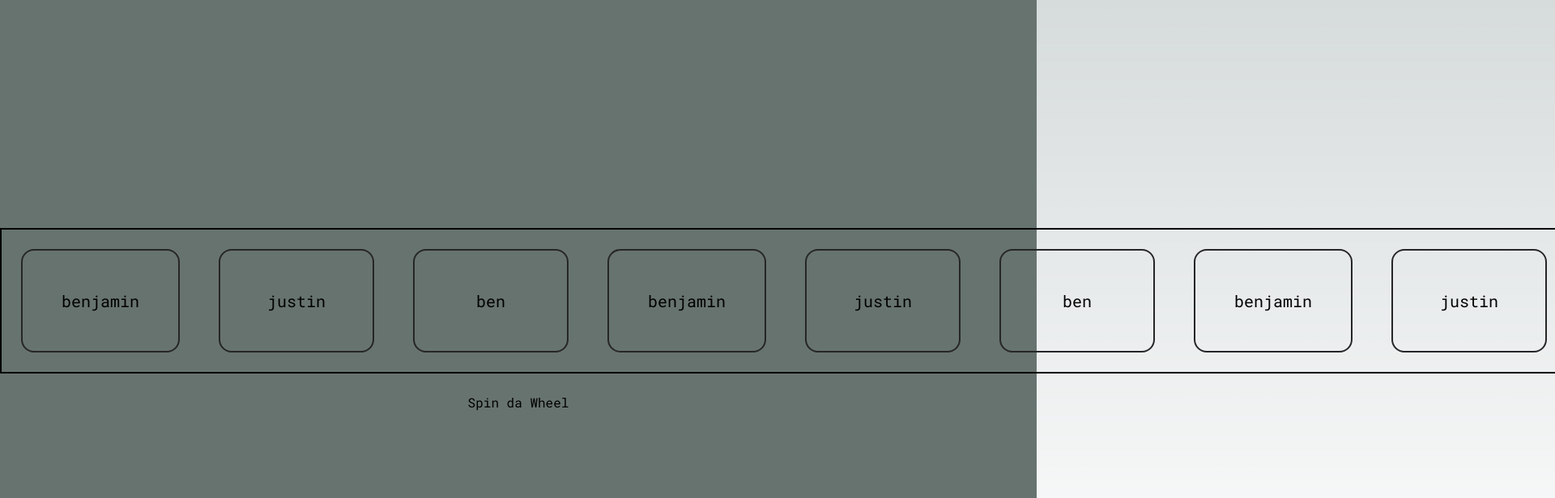
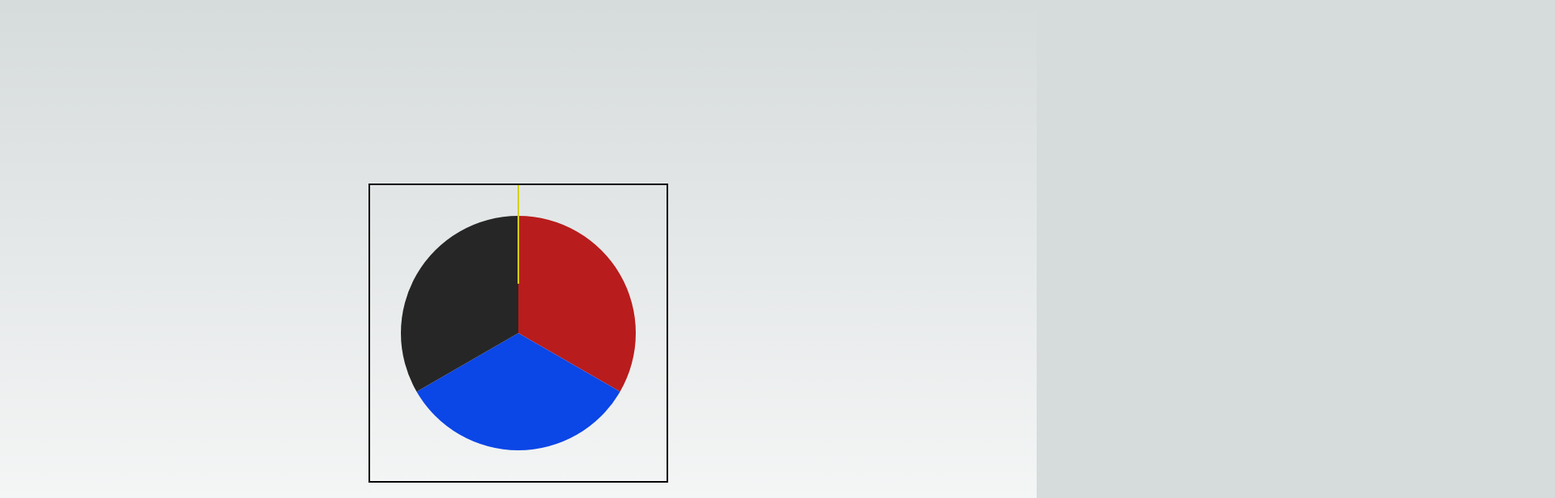
Before and after one commit to bmacloud18/lottery, a Next.js app in the folder frontend/: page / in a window 1280 px wide. Shown: the top 616 px of the page at 81% size, 1920 px wide, since content can reach past the window. Built offline with nearby package versions, Linux system fonts and the light colour scheme.

Commit message:
decided to use d3 for pie chart/spinning wheel. names will be on left side in a list and then appear on right side after selected. adding spinning and name stuff tomorrow

```diff
--- /dev/null
+++ b/frontend/app/components/pieChart.tsx
@@ -0,0 +1,83 @@
+import { useMemo } from "react";
+import * as d3 from "d3";
+import { DefaultizedPieValueType } from '@mui/x-charts/models';
+import { PieChart, pieArcLabelClasses } from '@mui/x-charts/PieChart';
+import Item from "@/app/interfaces/item";
+
+
+
+const colors = [
+    { name: 'red', hex: '#b91c1c'},
+    {name: 'blue', hex: '#0b46e6'},
+    {name: 'black', hex: '#262626'},
+    {name: 'green', hex: '#14532d'},
+    {name: 'purple', hex: '#9a19e0'},
+    {name: 'cyan', hex: '#2da6e3'},
+    {name: 'pink', hex: '#f211cd'},
+    {name: 'lime', hex: '#27de16'},
+    {name: 'indigo', hex: '#49318c'},
+    {name: 'orange', hex: '#e37f0e'}
+]
+
+type DataItem = {
+    name: string;
+    value: number;
+  };
+
+const sizing = {
+  margin: { right: 5 },
+  width: 200,
+  height: 200,
+  legend: { hidden: true },
+};
+
+const getArcLabel = (params: DefaultizedPieValueType) => {
+  return `${params.label}`;
+};
+
+const convertData = (item: Item) => {
+    return {name: `${item.name}`, value: 100}
+}
+
+const MARGIN = 30;
+const width = 350;
+const height = 350;
+
+export default function PieChartWithCustomizedLabel({
+    items
+}: {
+    items: Item[]
+}) {
+
+    const data = items.map(convertData);
+    const radius = Math.min(width, height) / 2 - MARGIN;
+
+    const pie = useMemo(() => {
+        const pieGenerator = d3.pie<any, DataItem>().value((d) => d.value);
+        return pieGenerator(data);
+    }, [data]);
+
+    const arcs = useMemo(() => {
+        const arcPathGenerator = d3.arc();
+        return pie.map((p) =>
+            arcPathGenerator({
+                innerRadius: 0,
+                outerRadius: radius,
+                startAngle: p.startAngle,
+                endAngle: p.endAngle,
+            })
+        );
+    }, [radius, pie]);
+
+
+
+    return (
+        <svg width={width} height={height} style={{ display: "inline-block" }}>
+          <g transform={`translate(${width / 2}, ${height / 2})`}>
+            {arcs.map((arc, i) => {
+              return <path key={i} d={arc} fill={colors[i].hex} />;
+            })}
+          </g>
+        </svg>
+      );
+}
--- a/frontend/app/page.tsx
+++ b/frontend/app/page.tsx
@@ -1,9 +1,9 @@
 "use client";
 import React, { useState, useEffect } from 'react';
+import Tile from "@/app/components/lottoTile";
+import samples from "@/app/samples/samples";
+import Wheel from "@/app/components/pieChart";
 import Item from "@/app/interfaces/item";
-import Tile from "@/app/components/lottoTile";
-import TileGrid from "@/app/components/tileGrid";
-import samples from "@/app/samples/samples";
 
 export default function Home() {
 
@@ -12,10 +12,10 @@ export default function Home() {
 
   const [position, setPosition] = useState(0);
   const [animation, setAnimation] = useState({});
-  const [selected, setSelected] = useState<Item>();
   const [spinning, setSpinning] = useState(false);
 
   const [replacement, setReplacement] = useState<boolean>();
+
 
   useEffect(() => {
       if (tiles === undefined || items || undefined) {
@@ -39,29 +39,12 @@ export default function Home() {
     let newtiles = [];
   }
 
-  const getSpeed = () => {
-    const minSpeed = 10; // minimum speed in seconds
-    const maxSpeed = 1000; // maximum speed in seconds
-
-    const speed = Math.random() * (maxSpeed - minSpeed) + minSpeed;
-
-    return speed;
-  };
-
 
   const startAnimation = () => {
-    const n = tiles.length;
-    const duration = '5s';
-    const l = 100;
-    const tiles_length = n * l;
-
-    const spin_rounds = Math.floor(Math.random() * 5 + 5);
-    const speed = getSpeed();
-    const rand = Math.random() * 5555 % n;
-    const total_dist = (spin_rounds * tiles_length + rand)
+    const duration = `${ Math.floor(Math.random() * 5 + 5)}s`;
 
     setAnimation({
-      animation: `loop-scroll ${duration} linear`,
+      animation: `spinEaseOut ${duration} ease-out`,
     });
 
     setSpinning(true);
@@ -74,15 +57,16 @@ export default function Home() {
   }
 
   return (
-    <main className="flex min-h-screen flex-col justify-center align-center">
-      <div className="flex flex-row overflow-hidden w-fit border-solid border-2 justify-center">
-        <div style={animation} className="overflow-hidden p-4 flex flex-row gap-8 ${isAnimating ? 'loop-scroll' : ''}">
-          {tiles}
-        </div>
-        <div style={animation} aria-hidden="true" className="overflow-hidden p-4 flex flex-row gap-8 ${isAnimating ? 'loop-scroll' : ''}">
-          {tiles}
+    <main className="flex min-h-screen flex-col justify-center items-center mt-10">
+      <div  className="flex flex-row justify-center items-center">
+        <div className="relative flex flex-row overflow-hidden w-fit h-fit border-solid border-2 p-2 justify-center content-center pointer-events-none">
+          <div style={animation} className="flex flex-row justify-center align-center">
+            <Wheel items={items}></Wheel>
+          </div>
+          <div className="absolute top-0 left-1/2 h-1/3 w-0.5 bg-yellow transform -translate-x-1/2 pointer-events-none"></div>
         </div>
       </div>
+
       <button onClick={startAnimation} className="mt-4 px-4 py-2 bg-blue-500 text-white rounded hover:bg-blue-700">
         Spin da Wheel
       </button>
--- a/frontend/tailwind.config.ts
+++ b/frontend/tailwind.config.ts
@@ -29,9 +29,14 @@ const config: Config = {
       'green': '#14532d',
       'red': '#b91c1c',
       'black': '#262626',
-      'buttonwhite': '#d4d4d8',
-      'background': '#67736f',
-      'yellow': '#d4d00d'
+      'yellow': '#d4d00d',
+      'blue': '#0b46e6',
+      'orange': '#e37f0e',
+      'purple': '#9a19e0',
+      'cyan': '#2da6e3',
+      'pink': '#f211cd',
+      'lime': '#27de16',
+      'indigo': '#49318c'
     },
   },
   plugins: [],
```
Also changed, not shown: frontend/package.json (+11 -5 lines), 1 other file (tests, documents, lock files or other folders).
